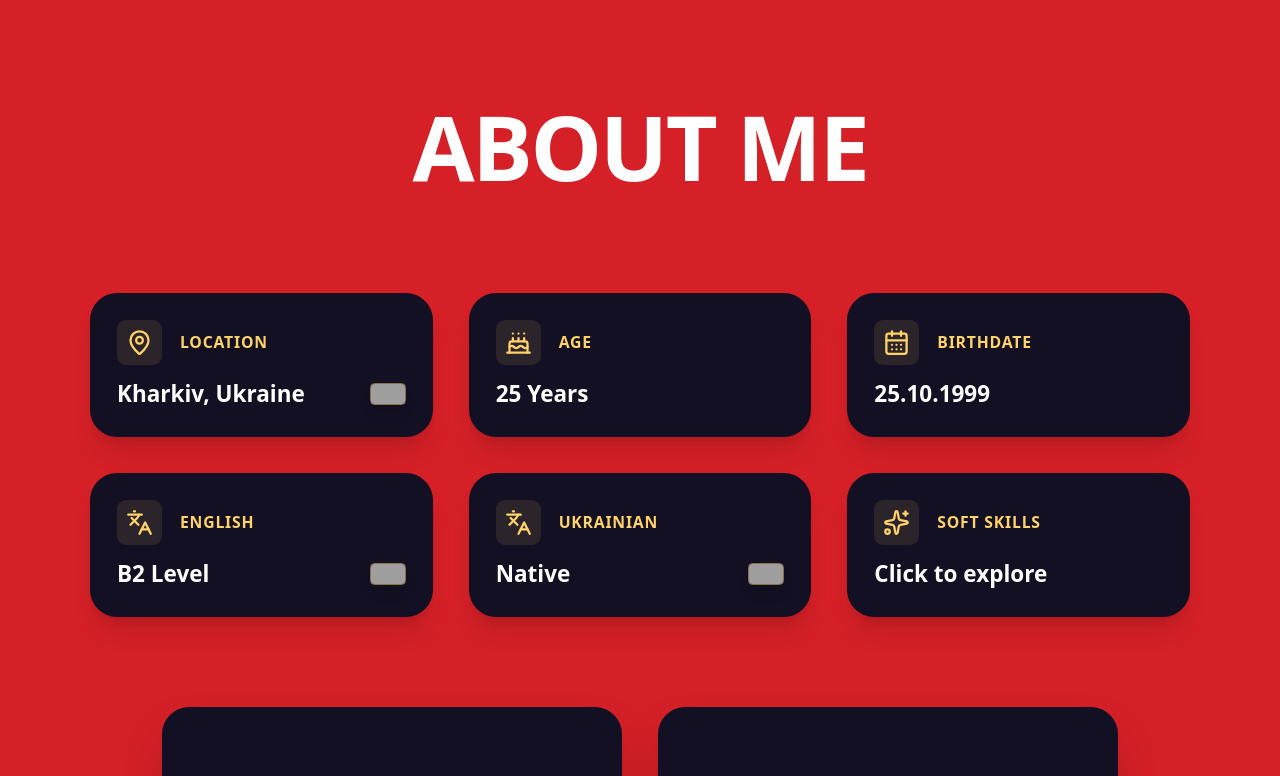
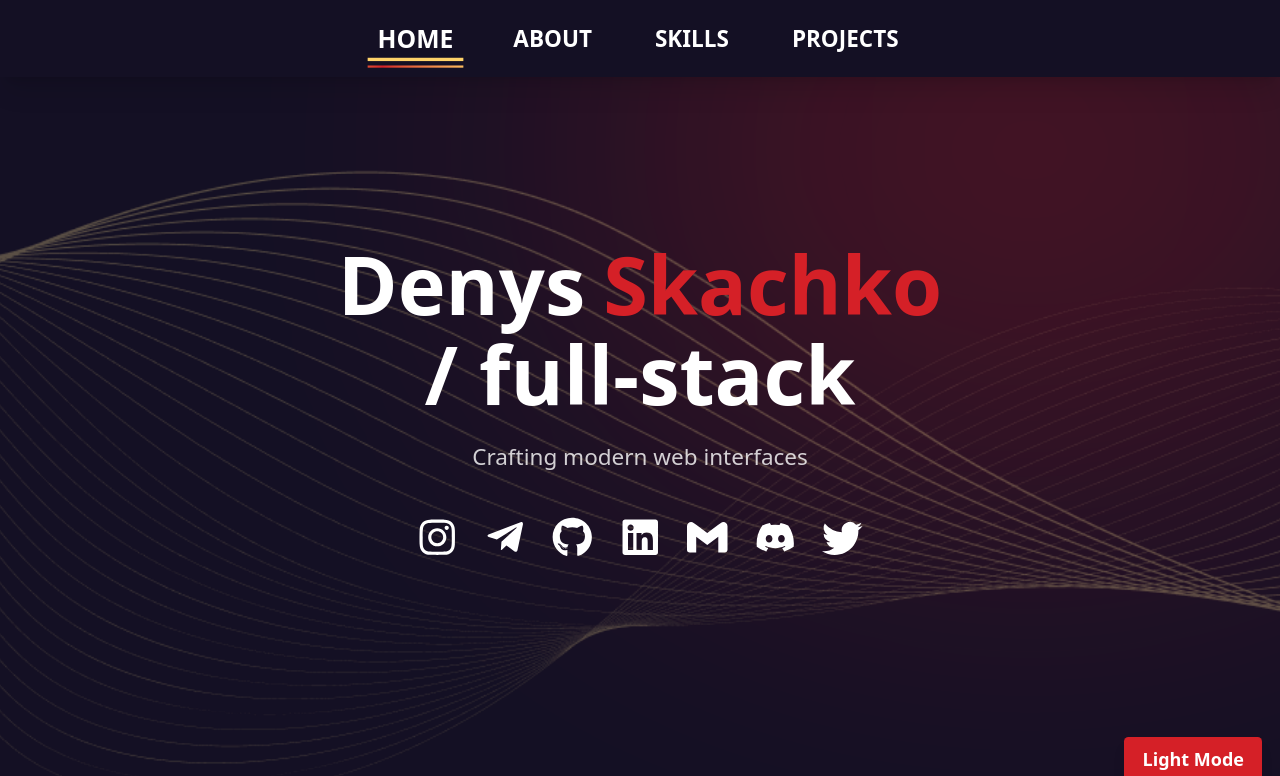
Before and after one commit to DenysSkachko/React.CV, a React (Vite) app: page / in a window 1280 px wide. Shown: the top 776 px of the page. Built offline with nearby package versions, Linux system fonts and the light colour scheme; grey boxes are pictures that could not be loaded.

Commit message:
Update light theme support, MediaQuery for others sections

```diff
--- a/src/App.jsx
+++ b/src/App.jsx
@@ -67,27 +67,27 @@ function App() {
 
   return (
     <div className="min-h-screen flex flex-col relative">
-      {/* <ThemeToggle /> */}
-      {/* <Header /> */}
+      <ThemeToggle />
+      <Header />
       <main className="flex-1">
-        {/*  <Hero /> */}
+        <Hero />
 
         <div className="relative">
           <section id="about" className="slide-section ">
             <About />
-          </section>{/*
+          </section>
           <section id="skills" className="slide-section h-auto lg:h-[100vh]">
             <Skills />
-          </section> */}
-          {/*
-          <section id="projects" className="slide-section h-[100vh]">
+          </section>
+
+          <section id="projects" className="slide-section h-auto lg:h-[100vh]">
             <Projects />
-          </section> */}
+          </section>
         </div>
         {/* <Reviews /> */}
       </main>
-      {/*
-      <Footer /> */}
+
+      <Footer />
     </div>
   );
 }
--- a/src/animation/AnimatedHeadline.jsx
+++ b/src/animation/AnimatedHeadline.jsx
@@ -45,7 +45,7 @@ const AnimatedHeadline = ({ text, className = '' }) => {
   return (
     <h2
       ref={headlineRef}
-      className={`text-[3rem] sm:text-[5rem] font-extrabold text-white tracking-tight uppercase leading-tight text-center cursor-default select-none ${className}`}
+      className={`text-[3rem] sm:text-[5rem] font-extrabold tracking-tight uppercase leading-tight text-center cursor-default select-none ${className}`}
     />
   );
 };
--- a/src/components/About/About.jsx
+++ b/src/components/About/About.jsx
@@ -6,10 +6,10 @@ import AnimatedHeadline from '../../animation/AnimatedHeadline';
 const About = () => {
   return (
     <section
-      className="z-10 relative py-20 bg-[var(--color-accent)] text-white select-none shadow-xl min-h-screen p-4 overflow-hidden"
+      className="z-10 relative  py-10 sm:py-20 bg-[var(--color-accent)] text-white select-none shadow-xl min-h-screen p-4 overflow-hidden"
       aria-label="About Me Section"
     >
-      <AnimatedHeadline text="About Me" className="mb-20" />
+      <AnimatedHeadline text="About Me" className="mb-10 sm:mb-20" />
 
       <InfoCard />
 
--- a/src/components/About/EducationCard.jsx
+++ b/src/components/About/EducationCard.jsx
@@ -87,7 +87,7 @@ const EducationCard = ({ title, index }) => {
           className="flip-back absolute w-full h-full backface-hidden rounded-3xl p-6 text-[var(--color-light)] flex flex-col justify-center bg-[var(--color-dark)]"
           style={{ transform: 'rotateY(180deg)' }}
         >
-          <h4 className="font-extrabold text-xl mb-3">
+          <h4 className="font-extrabold sm:text-xl mb-3">
             SIMON KUZNETS KHARKIV NATIONAL UNIVERSITY OF ECONOMICS
           </h4>
           <p className="mb-1 text-sm">
--- a/src/components/About/InfoCard.jsx
+++ b/src/components/About/InfoCard.jsx
@@ -11,40 +11,40 @@ const infoData = [
     id: 'location',
     label: 'Location',
     value: 'Kharkiv, Ukraine',
-    icon: <MapPin className="w-6 h-6 text-[#FFD369]" />,
+    icon: <MapPin className="w-6 h-6" />,
     flag: 'ua',
   },
   {
     id: 'age',
     label: 'Age',
     value: '25 Years',
-    icon: <Cake className="w-6 h-6 text-[#FFD369]" />,
+    icon: <Cake className="w-6 h-6" />,
   },
   {
     id: 'birthdate',
     label: 'Birthdate',
     value: '25.10.1999',
-    icon: <CalendarDays className="w-6 h-6 text-[#FFD369]" />,
+    icon: <CalendarDays className="w-6 h-6" />,
   },
   {
     id: 'english',
     label: 'English',
     value: 'B2 Level',
-    icon: <Languages className="w-6 h-6 text-[#FFD369]" />,
+    icon: <Languages className="w-6 h-6" />,
     flag: 'gb',
   },
   {
     id: 'ukrainian',
     label: 'Ukrainian',
     value: 'Native',
-    icon: <Languages className="w-6 h-6 text-[#FFD369]" />,
+    icon: <Languages className="w-6 h-6" />,
     flag: 'ua',
   },
   {
     id: 'softskills',
     label: 'Soft Skills',
     value: 'Click to explore',
-    icon: <Sparkles className="w-6 h-6 text-[#FFD369]" />,
+    icon: <Sparkles className="w-6 h-6" />,
     isInteractive: true,
     skills: [
       {
@@ -128,8 +128,8 @@ const InfoCard = () => {
           >
             <div className="p-6" data-inner>
               <div className="flex items-center gap-4">
-                <div className="p-2 bg-[#FFD369]/10 rounded-lg">{icon}</div>
-                <span className="uppercase tracking-wider text-[#FFD369] font-semibold text-xs sm:text-sm">
+                <div className="p-2 bg-[#FFD369]/10 text-[var(--color-alt)] rounded-lg">{icon}</div>
+                <span className="uppercase tracking-wider text-[var(--color-alt)] font-semibold text-xs sm:text-sm">
                   {label}
                 </span>
               </div>
--- a/src/components/Header.jsx
+++ b/src/components/Header.jsx
@@ -19,7 +19,7 @@ const Burger = ({ isOpen, toggle }) => (
   <button
     aria-label="Toggle Menu"
     onClick={toggle}
-    className="md:hidden text-white z-[1001] text-3xl"
+    className="md:hidden text-[var(--color-light)] z-[1001] text-3xl"
   >
     {isOpen ? <HiX /> : <HiMenu />}
   </button>
@@ -113,7 +113,7 @@ const Header = () => {
   return (
     <header
       data-header
-      className="fixed top-0 left-0 w-full bg-[#141024] z-[1000] text-white shadow-xl"
+      className="fixed top-0 left-0 w-full bg-[var(--color-dark)] z-[1000] text-[var(--color-light)] shadow-xl"
     >
       <div className="max-w-7xl mx-auto px-6 py-4 flex items-center justify-between">
         <Burger isOpen={isOpen} toggle={() => setIsOpen(!isOpen)} />
@@ -121,7 +121,7 @@ const Header = () => {
         <nav
           ref={navRef}
           className={clsx(
-            'fixed top-0 left-0 w-full h-screen bg-[#141024] flex flex-col items-center justify-center gap-10 text-2xl font-semibold transition-all duration-700 ease-[cubic-bezier(0.77,0,0.175,1)] md:flex md:flex-row md:h-auto md:py-0 md:px-0 md:bg-transparent md:text-xl md:gap-10 md:static md:translate-x-0 z-[1000]',
+            'fixed top-0 left-0 w-full h-screen bg-[var(--color-dark)]  flex flex-col items-center justify-center gap-10 text-2xl font-semibold transition-all duration-700 ease-[cubic-bezier(0.77,0,0.175,1)] md:flex md:flex-row md:h-auto md:py-0 md:px-0 md:bg-transparent md:text-xl md:gap-10 md:static md:translate-x-0 z-[1000]',
             {
               'translate-x-0': isOpen,
               'translate-x-full md:translate-x-0': !isOpen,
@@ -139,9 +139,9 @@ const Header = () => {
               className={clsx(
                 'relative group px-2 py-1 transition-transform duration-300 uppercase',
                 {
-                  'text-white scale-110 pointer-events-none':
+                  'text-[var(--color-light)] scale-110 pointer-events-none':
                     activeSection === href,
-                  'hover:text-[#FFD369] hover:scale-110':
+                  'hover:text-[var(--color-alt)] hover:scale-110':
                     activeSection !== href,
                 }
               )}
@@ -149,7 +149,7 @@ const Header = () => {
               <span className="inline-block">{label}</span>
               <span
                 className={clsx(
-                  'absolute bottom-0 left-0 w-0 h-0.5 bg-[#FFD369] transition-all duration-300 group-hover:w-full',
+                  'absolute bottom-0 left-0 w-0 h-0.5 bg-[var(--color-alt)] transition-all duration-300 group-hover:w-full',
                   activeSection === href &&
                     'w-full h-[3px] bg-[var(--color-accent)]'
                 )}
--- a/src/components/Hero/Hero.jsx
+++ b/src/components/Hero/Hero.jsx
@@ -55,10 +55,7 @@ const Hero = () => {
     <section
       id="home"
       ref={heroRef}
-      className="z-11 relative bg-[url('/back.png')] bg-cover bg-center min-h-screen px-6 flex flex-col items-center justify-center overflow-hidden bg-[var(--color-dark)] text-[var(--color-light)] select-none"
-      style={{
-        boxShadow: '0 25px 50px -12px rgba(0, 0, 0, 0.50)',
-      }}
+      className="z-11 relative bg-[url('/back.png')] bg-cover bg-center min-h-screen px-6 flex flex-col items-center justify-center overflow-hidden bg-[var(--color-dark)] text-[var(--color-light)] select-none shadow-xl"
     >
       <div className="absolute w-[900px] h-[700px] top-[-200px] right-[-200px] z-0 blur-[160px] rounded-full mix-blend-lighten bg-[var(--color-accent)]/25" />
 
@@ -109,7 +106,7 @@ const Hero = () => {
 
         <div
           ref={socialsRef}
-          className="flex gap-6 mt-4"
+          className="flex flex-wrap max-w-[200px] justify-center sm:max-w-full gap-6 mt-4"
           aria-label="Social media links"
         >
           {socials.map(({ Icon, url }, i) => (
--- a/src/components/Skills/SkillTabs.jsx
+++ b/src/components/Skills/SkillTabs.jsx
@@ -124,12 +124,12 @@ const SkillTabs = React.forwardRef((props, ref) => {
   return (
     <section
       ref={ref}
-      className="z-13 bg-[var(--color-dark)] text-[#141024] px-6 py-6 sm:px-12 lg:px-24 "
+      className="z-13 bg-[var(--color-dark)] text-[#141024] px-6 py-6 sm:px-12 lg:px-12 "
       aria-label="Projects Section"
     >
       <div className="flex flex-col lg:flex-row max-w-6xl mx-auto gap-8 h-full">
         <nav
-          className="flex lg:flex-col justify-center lg:justify-start gap-4 md:gap-8"
+          className="flex flex-col sm:flex-row lg:flex-col justify-center lg:justify-start gap-4 md:gap-8"
           role="tablist"
           aria-orientation="vertical"
           style={{ minWidth: '140px' }}
@@ -193,7 +193,7 @@ const SkillTabs = React.forwardRef((props, ref) => {
                 animate={{ opacity: 1, y: 0, scale: 1 }}
                 exit={{ opacity: 0, y: -60, scale: 0.9 }}
                 transition={{ duration: 0.6, ease: 'easeOut' }}
-                className="absolute top-0 left-0 w-full bg-white text-[#141024] rounded-2xl shadow-2xl p-10 z-10"
+                className="absolute top-0 left-0 w-full bg-[var(--color-light)] text-[var(--color-dark)] rounded-2xl shadow-2xl p-10 z-10"
               >
                 <img
                   src={expandedProject.logo}
@@ -208,7 +208,7 @@ const SkillTabs = React.forwardRef((props, ref) => {
                 </p>
                 <button
                   onClick={() => setActiveIndex(null)}
-                  className="absolute top-4 right-4 bg-[#141024] text-white px-4 py-2 rounded-md text-sm hover:bg-[#333] transition"
+                  className="absolute top-4 right-4 bg-[var(--color-dark)] text-[var(--color-light)] px-4 py-2 rounded-md text-sm hover:bg-[#333] transition"
                 >
                   Close
                 </button>
--- a/src/components/Skills/Skills.jsx
+++ b/src/components/Skills/Skills.jsx
@@ -9,11 +9,11 @@ gsap.registerPlugin(ScrollTrigger);
 const Skills = () => {
   return (
     <div
-      className="h-auto lg:h-[100vh] pt-20  z-12 bg-[var(--color-dark)] text-[#141024] shadow-2xl"
+      className="h-auto lg:h-[100vh] py-10  xl:py-20  z-12 bg-[var(--color-dark)] text-[#141024] shadow-2xl"
       aria-label="Skills Section"
       style={{ boxShadow: '0 0px 100px 1px rgba(0, 0, 0, 0.50)' }}
     >
-      <AnimatedHeadline text="Skills" className="pb-5" />
+      <AnimatedHeadline text="Skills" className="pb-5 text-[var(--color-light)]" />
 
       <SkillTabs />
     </div>
--- a/src/index.css
+++ b/src/index.css
@@ -26,7 +26,7 @@
   --color-dark-hover: #c0c0c0;
 
   --color-light: #141024;
-  --color-alt: #ffb347;
+  --color-alt: #47361e;
 }
 
 :root[data-theme='dark'] {
```
Also changed, not shown: src/components/Projects.jsx (+6 -6 lines).
